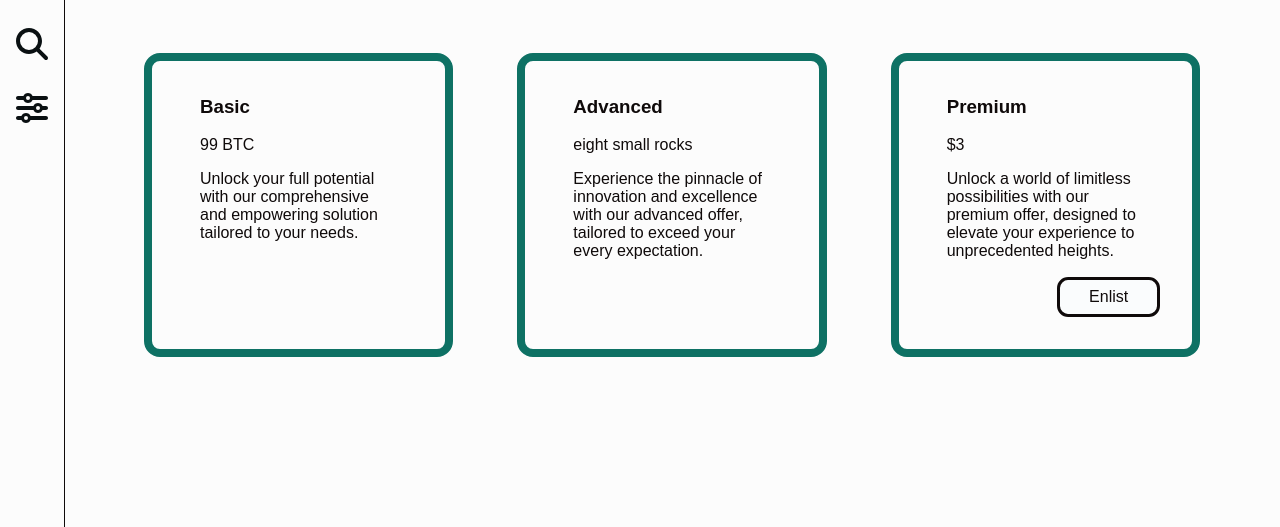
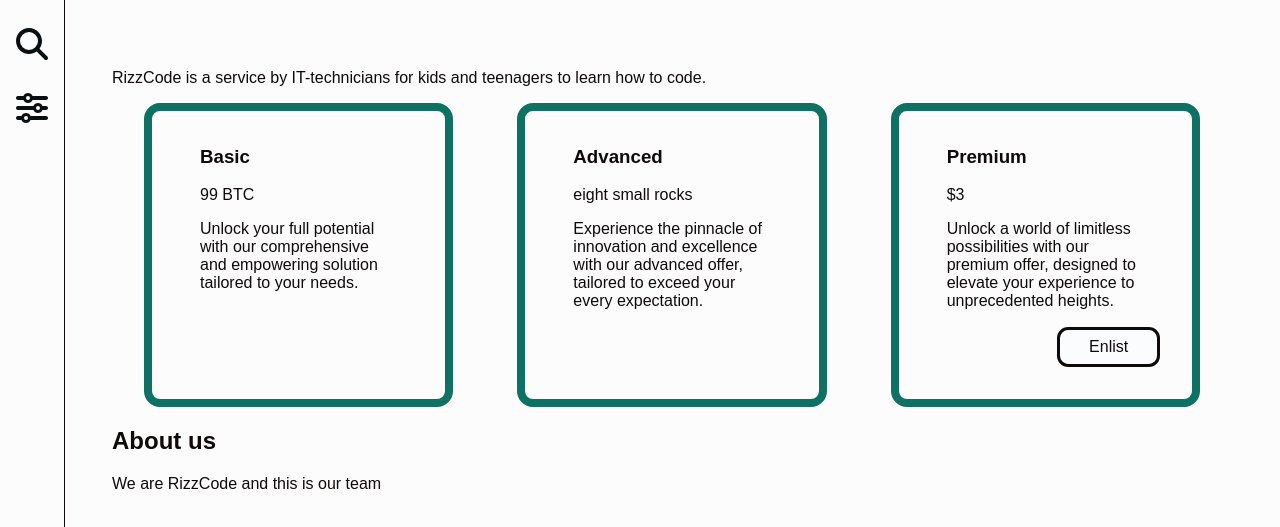
Before and after one commit to Melvinchr/Melvinchr.github.io, a plain HTML site: page index.html in a window 1280 px wide. Shown: the part 123-650 px from the top of the page. Drawn offline with Linux system fonts and the light colour scheme.

Commit message:
Update index.html

```diff
--- a/index.html
+++ b/index.html
@@ -35,6 +35,7 @@
                 <h1>RizzCode</h1>
             </header>
             <article>
+                <p>RizzCode is a service by IT-technicians for kids and teenagers to learn how to code.</p>
                 <div class="offers">
                     <a href="#" class="offer offer1">
                         <h3>Basic</h3>
@@ -60,6 +61,8 @@
                         <div href="#" class="button">Enlist</div>
                     </a>
                 </div>
+                <h2>About us</h2>
+                <p>We are RizzCode and this is our team</p>
             </article>
         </main>
     </body>
```
